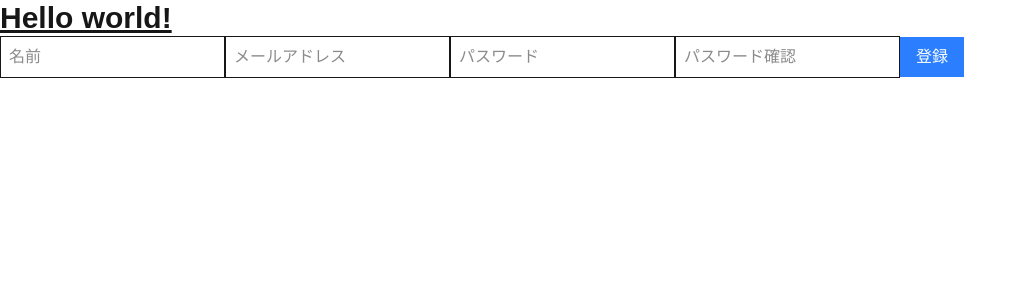
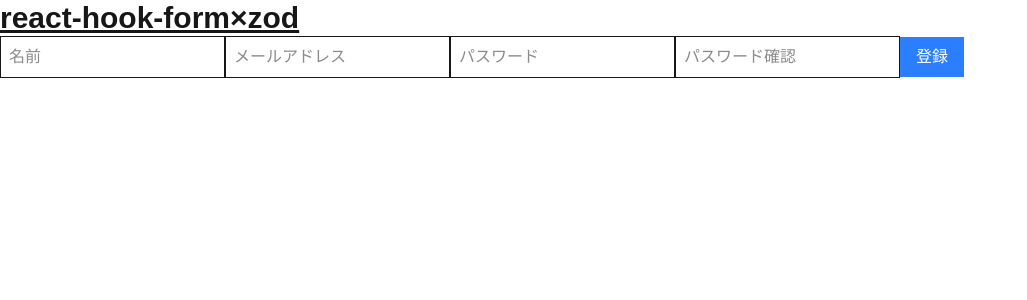
Before and after one commit to nakanoyuki/react-hook-form-zod, a Next.js app: page / in a window 1280 px wide. Shown: the top 300 px of the page, without its empty margins (0-1027 px from the left). Built offline with nearby package versions, Linux system fonts and the light colour scheme.

Commit message:
文言変更

```diff
--- a/src/app/page.tsx
+++ b/src/app/page.tsx
@@ -3,7 +3,7 @@ import { RegisterForm } from "./components/RegisterForm";
 export default function Home() {
   return (
     <>
-      <h1 className="text-3xl font-bold underline">Hello world!</h1>
+      <h1 className="text-3xl font-bold underline">react-hook-form×zod</h1>
       <RegisterForm />
     </>
   );
```
